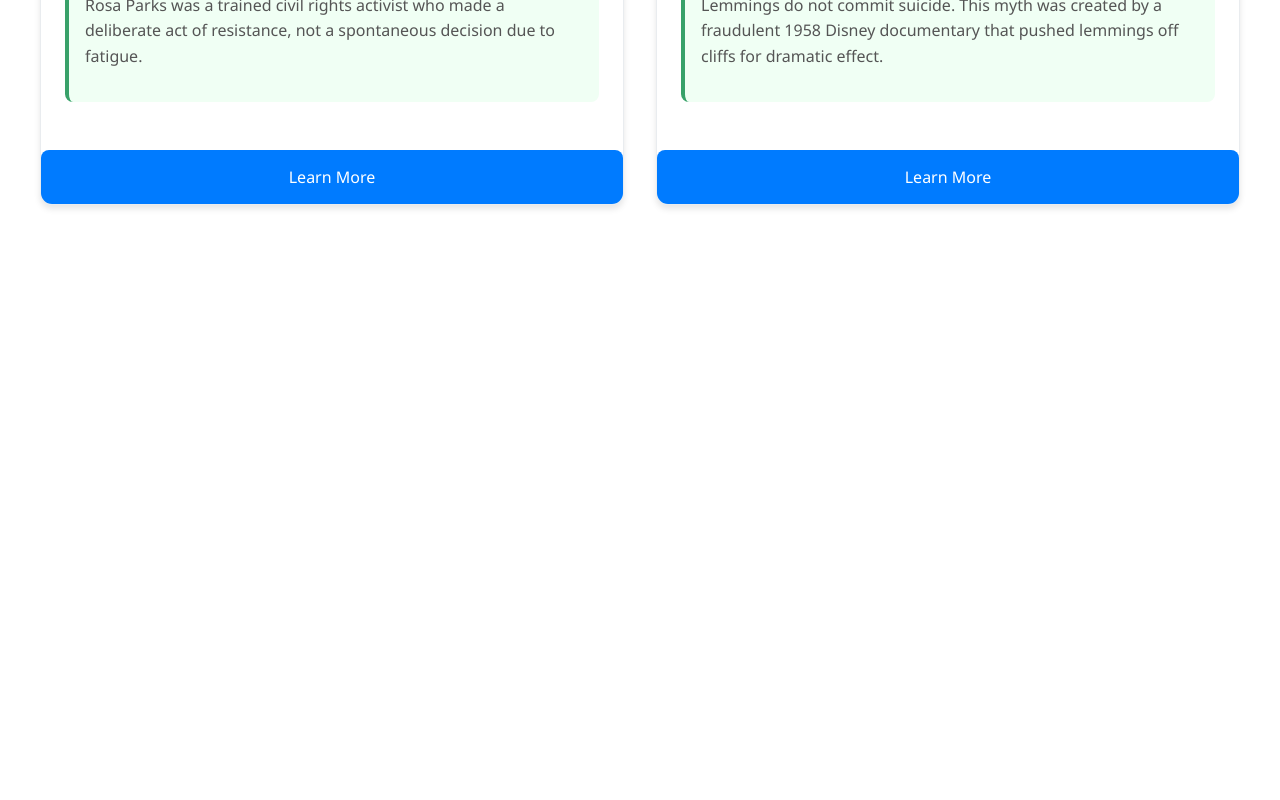
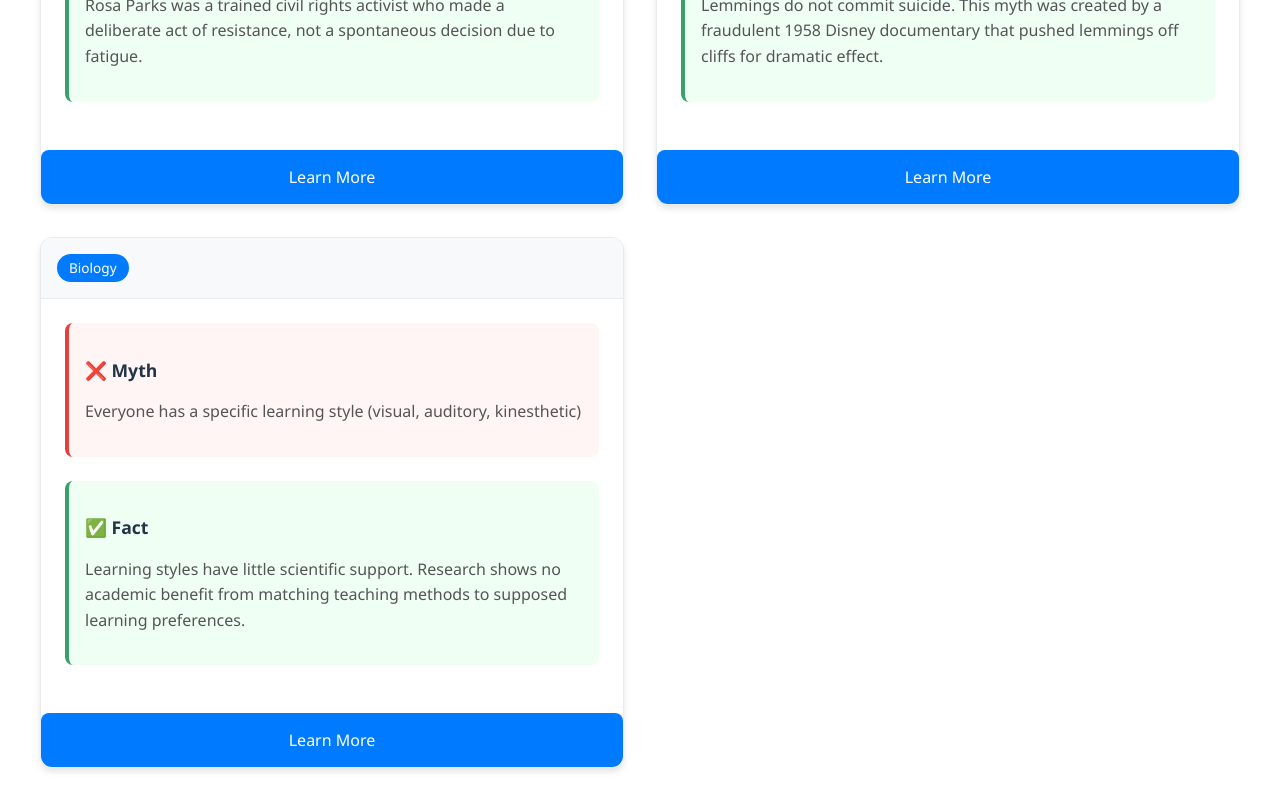
Before and after one commit to rpherbig/school-myths, a React (Vite) app in the folder school-myths-app/: page / in a window 1280 px wide. Shown: the part 3412-4212 px from the top of the page. Before the commit the page ends 3649 px from the top, so only its background shows below. Built offline with nearby package versions, Linux system fonts and the light colour scheme.

Commit message:
Does everyone have a specific learning style?

```diff
--- a/school-myths-app/src/data/myths.js
+++ b/school-myths-app/src/data/myths.js
@@ -238,6 +238,26 @@ export const myths = [
         url: "https://www.adfg.alaska.gov/index.cfm?adfg=wildlifenews.view_article&articles_id=56"
       }
     ]
+  },
+  {
+    id: 13,
+    category: "Biology",
+    myth: "Everyone has a specific learning style (visual, auditory, kinesthetic)",
+    fact: "Learning styles have little scientific support. Research shows no academic benefit from matching teaching methods to supposed learning preferences.",
+    details: "Despite being a pervasive belief in education, scientific research finds no evidence that people learn better when instruction matches their preferred 'learning style.' Studies show that 70% of students don't even use study strategies matching their self-reported style, and those who do show no academic benefit. More effective universal strategies include spaced practice, self-testing, and experiencing material in multiple ways. The learning styles myth persists because it makes people feel unique and avoids more effortful learning techniques.",
+    taughtDuring: { start: 1980, end: 2020 }, // Peak popularity in teacher training and education
+    references: [
+      {
+        title: "The Problem with Learning Styles",
+        source: "Scientific American",
+        url: "https://www.scientificamerican.com/article/the-problem-with-learning-styles/"
+      },
+      {
+        title: "Learning Styles: Myth or Reality?",
+        source: "American Psychological Association",
+        url: "https://www.apa.org/news/press/releases/2019/05/learning-styles-myth"
+      }
+    ]
   }
 ];
 
```
Also changed, not shown: 1 other file (tests, documents, lock files or other folders).
